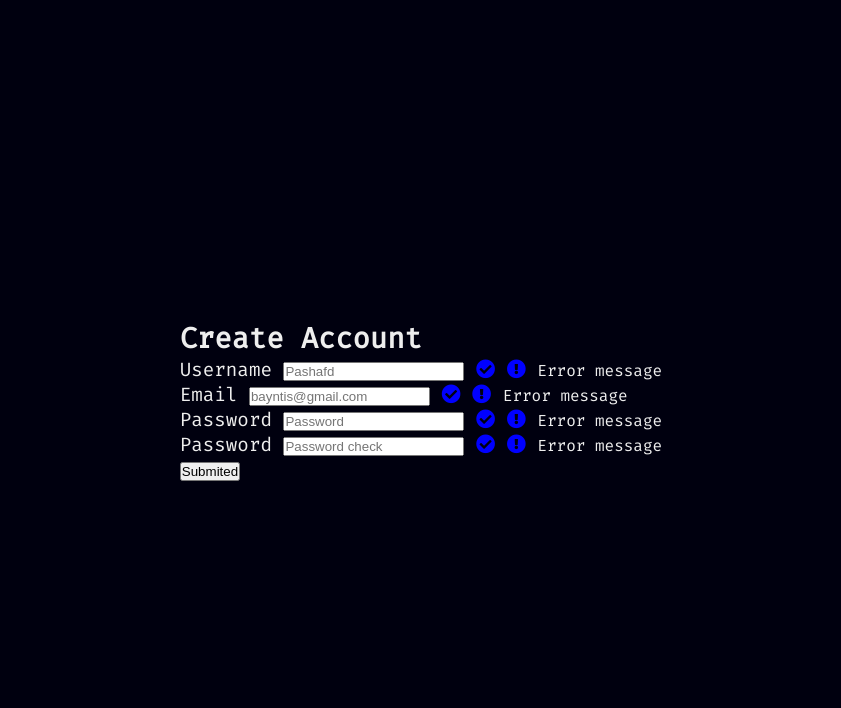
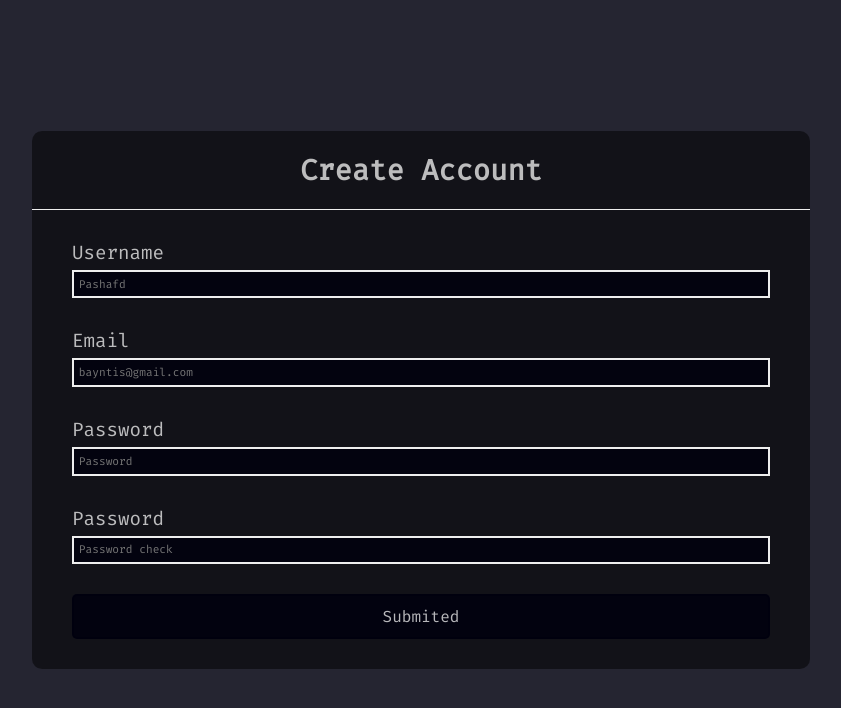
Before and after one commit to Pashafd/form-validation, a website built with webpack: page src/template.html in a window 1280 px wide. Shown: the whole page, without its empty margins (219-1060 px from the left). Built offline with nearby package versions, Linux system fonts and the light colour scheme.

Commit message:
finish with main in css, go to js

```diff
--- a/src/index.js
+++ b/src/index.js
@@ -1,2 +1,8 @@
 // import style
 import './style/index.scss';
+
+const form = document.querySelector('#form');
+const username = document.querySelector('#username');
+const email = document.querySelector('#email');
+const password = document.querySelector('#pasword');
+const paswordTwo = document.querySelector('#passwordTwo');
--- a/src/style/index.scss
+++ b/src/style/index.scss
@@ -1,5 +1,5 @@
-$font-color: #eee;
-$background-color: #00000f;
+$font-color: rgba(238, 238, 238, 0.774);
+$background-color: #00000fda;
 $font-size: 1.2rem;
 $font-family: 'Fira Code', monospace;
 
@@ -21,11 +21,99 @@ body {
 }
 
 .container {
+  background-color: rgba(0, 0, 0, 0.5);
+  border-radius: 10px;
+  width: calc(60% + 10px);
+  max-width: 100%;
+  overflow: hidden;
+
+  .header {
+    padding: 20px 40px;
+    border-bottom: 1px solid #eee;
+
+    h2 {
+      margin: 0;
+      text-align: center;
+    }
+  }
+
   .form {
+    padding: 30px 40px;
+
     .form-control {
+      margin-bottom: 10px;
+      padding-bottom: 20px;
+      position: relative;
+
+      label {
+        display: inline-block;
+        margin-bottom: 5px;
+      }
+
+      input {
+        border: 2px solid #eee;
+        outline: none;
+        display: block;
+        width: 100%;
+        padding: 0.3rem;
+        font-size: 0.7rem;
+        font-family: inherit;
+        background-color: $background-color;
+        color: #eee;
+      }
+
       i {
-        color: blue;
+        position: absolute;
+        top: 42px;
+        right: 10px;
+        visibility: hidden;
       }
+
+      small {
+        position: absolute;
+        bottom: 25px;
+        left: 10px;
+        visibility: hidden;
+      }
+    }
+
+    .succes {
+      input {
+        border-color: #2eccc9;
+      }
+
+      i.fa-check-circle {
+        visibility: visible;
+        color: #2eccc9;
+      }
+    }
+
+    .error {
+      input {
+        border-color: #e74c3c;
+      }
+
+      i.fa-exclamation-circle {
+        visibility: visible;
+        color: #e74c3c;
+      }
+
+      small {
+        visibility: visible;
+        color: #e74c3c;
+      }
+    }
+
+    button {
+      background-color: $background-color;
+      color: $font-color;
+      border: 2px solid $background-color;
+      display: block;
+      width: 100%;
+      padding: 10px;
+      font-size: 1rem;
+      border-radius: 5px;
+      font-family: inherit;
     }
   }
 }
--- a/src/template.html
+++ b/src/template.html
@@ -51,7 +51,7 @@
           <input
             type="password"
             placeholder="Password check"
-            id="password two"
+            id="passwordTwo"
           />
           <i class="fas fa-check-circle"></i>
           <i class="fas fa-exclamation-circle"></i>
```
